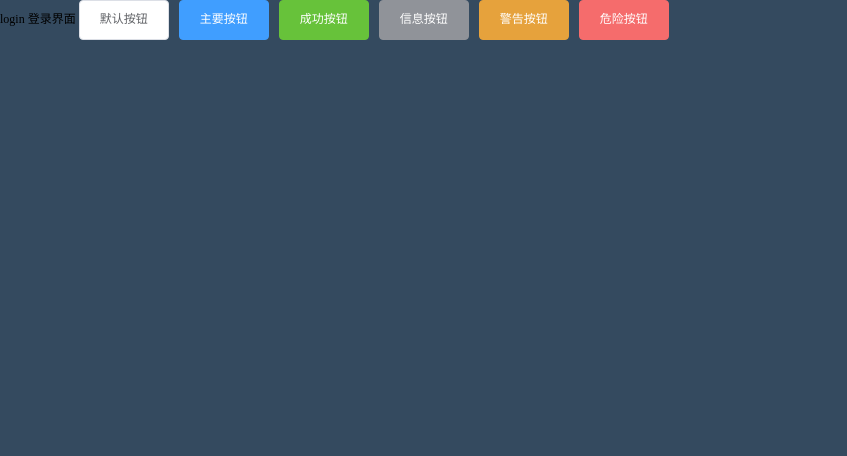
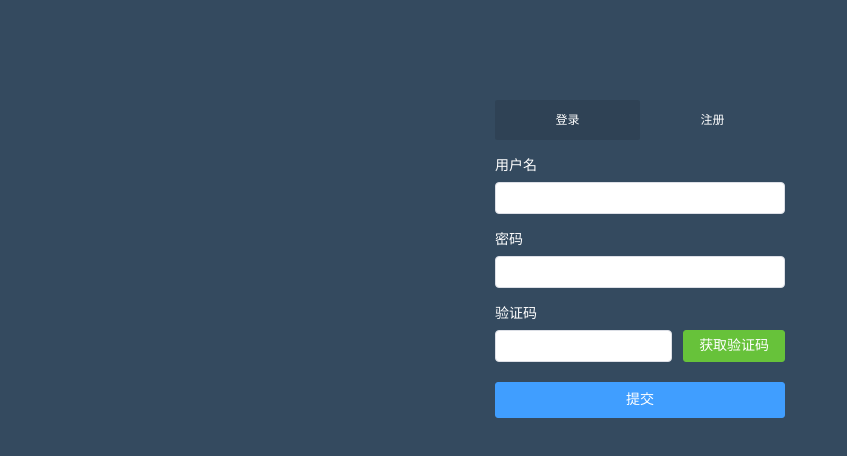
Before and after one commit to mxdProgress/vue-admin, a Vue app: page /#/login in a window 1280 px wide. Shown: the top 456 px of the page, without its empty margins (0-847 px from the left). Built offline with nearby package versions, Linux system fonts and the light colour scheme.

Commit message:
login register ui 设计

```diff
--- a/src/App.vue
+++ b/src/App.vue
@@ -10,6 +10,6 @@
 
 <style lang="scss">
 #app {
-
+  background: #fff;
 }
 </style>
--- /dev/null
+++ b/src/utils/validate.js
@@ -0,0 +1,38 @@
+import { MessageBox } from 'element-ui';
+/**
+ * 过滤特殊字符
+ */
+export function stripscript(str) {
+    var pattern = new RegExp("[`~!@#$^&*()=|{}':;',\\[\\].<>/?~！@#￥……&*（）&;—|{ }【】‘；：”“'。，、？]")
+    var rs = "";
+    for (var i = 0; i < str.length; i++) {
+        rs = rs + str.substr(i, 1).replace(pattern, '');
+    }
+    return rs;
+}
+/**
+ * 验证邮箱
+ */
+export function validateEmail(value) {
+    let reg = /^([a-zA-Z]|[0-9])(\w|\-)+@[a-zA-Z0-9]+\.([a-zA-Z]{2,4})$/;
+    return !reg.test(value) ? true : false;
+}
+/**
+ * 验证密码 6至20位的字母+数字
+ */
+export function validatePass(value) {
+    let reg = /^(?!\D+$)(?![^a-zA-Z]+$)\S{6,20}$/;
+    return !reg.test(value) ? true : false;
+}
+/**
+ * 验证验证码
+ */
+export function validateVCode(value) {
+    let reg = /^[a-z0-9]{6}$/;
+    return !reg.test(value) ? true : false;
+}
+
+/**
+ * 没有使用default时，可以同时声明多个export。
+ * 文件 import 需要花括号。
+ */
--- a/src/views/Login.vue
+++ b/src/views/Login.vue
@@ -1,17 +1,138 @@
 <template>
     <div id="login">
-        login 登录界面
-         <el-button>默认按钮</el-button>
-        <el-button type="primary">主要按钮</el-button>
-        <el-button type="success">成功按钮</el-button>
-        <el-button type="info">信息按钮</el-button>
-        <el-button type="warning">警告按钮</el-button>
-        <el-button type="danger">危险按钮</el-button>
+        <div class="menuBox">
+            <ul style="overflow:hidden;">
+                <li v-for="(item, index) in menuTab" :key="item.id":class="{current:item.current}" @click="toggleMenu(item)" >{{item.txt}}</li>
+            </ul>
+            <div class="container_login">
+                <el-form :model="ruleForm" status-icon :rules="rules" ref="ruleForm" class="demo-ruleForm" size="small">
+                    <el-form-item prop="useName"  class="itemClass">
+                        <label>用户名</label>
+                        <el-input type="text" v-model="ruleForm.useName" autocomplete="off"></el-input>
+                    </el-form-item>
+                    <el-form-item prop="password" class="itemClass">
+                        <label>密码</label>
+                        <el-input type="password" v-model="ruleForm.password" autocomplete="off"></el-input>
+                    </el-form-item>
+                    <el-form-item prop="passwords" class="itemClass" v-if="modules==='register'">
+                        <label>重复密码</label>
+                        <el-input type="password" v-model="ruleForm.passwords" autocomplete="off"></el-input>
+                    </el-form-item>
+                    <el-form-item prop="code"  class="itemClass">
+                        <label>验证码</label>
+                        <el-row :gutter="11">
+                            <el-col :span="15"><el-input v-model.number="ruleForm.code"></el-input></el-col>
+                            <el-col :span="9"><el-button type="success" size="mini">获取验证码</el-button></el-col>
+                        </el-row>
+
+                    </el-form-item>
+                    <el-form-item class="itemClass" style="text-align:left;margin-top:20px;" >
+                        <el-button type="primary" @click="submitForm('ruleForm')" class="block">提交</el-button>
+                        <!-- <el-button @click="resetForm('ruleForm')" class="block">重置</el-button> -->
+                    </el-form-item>
+                </el-form>
+            </div>
+        </div>
     </div>
 </template>
 <script>
+import { stripscript, validatePass, validateEmail, validateVCode } from '@/utils/validate';
 export default {
-    name:'Login'
+    name:'Login',
+    data(){
+
+        var checkUseName = (rule, value, callback) => {
+            if (value === '') {
+                callback(new Error('请输入用户名'));
+            } else if(validateEmail(value)){
+                callback(new Error('用户名格式有误'));
+            } else {
+                callback(); //true
+            }
+        };
+        var checkPassWord = (rule, value, callback) => {
+            // 过滤后的数据
+            this.ruleForm.password = stripscript(value);
+            value = this.ruleForm.password;
+            if (value === '') {
+                callback(new Error("请输入密码"));
+            } else if (validatePass(value)) {
+                callback(new Error("密码为6至20位数字+字母"));
+            } else {
+                callback();
+            }
+        };
+        var checkPassWords = (rule, value, callback) => {
+            this.ruleForm.passwords = stripscript(value);
+            value = this.ruleForm.passwords;
+            if (value === '') {
+                callback(new Error("请再次输入密码"));
+            } else if (value != this.ruleForm.password) {
+                callback(new Error("重复密码不正确"));
+            } else {
+                callback();
+            }
+        };
+
+        var checkCode = (rule, value, callback) => {
+           if (value === '') {
+                return callback(new Error('请输入验证码'));
+            }else if(validateVCode(value)){
+                return callback(new Error('验证码格式有误'));
+            }else{
+                callback();
+            }
+        };
+        return {
+            modules:'login',
+            ruleForm: {
+            useName: '',
+            password: '',
+            passwords: '',
+            code: ''
+        },
+        rules: {
+            useName: [
+                { validator: checkUseName, trigger: 'blur' }
+            ],
+            password: [
+                { validator: checkPassWord, trigger: 'blur' }
+            ],
+            passwords: [
+                { validator: checkPassWords, trigger: 'blur' }
+            ],
+            code: [
+                { validator: checkCode, trigger: 'blur' }
+            ]
+            },
+            menuTab:[
+                {txt:"登录",current:true,type:'login'},
+                {txt:"注册",current:false,type:'register'}
+            ]
+        }
+    },
+    methods:{
+        toggleMenu(data){
+            this.menuTab.forEach((item)=>{
+                item.current=false
+            })
+           data.current=true
+           this.modules = data.type
+        },
+        submitForm(formName) {
+            this.$refs[formName].validate((valid) => {
+            if (valid) {
+                alert('submit!');
+            } else {
+                console.log('error submit!!');
+                return false;
+            }
+            });
+        },
+        // resetForm(formName) {
+        //     this.$refs[formName].resetFields();
+        // }
+    }
 }
 </script>
 <style lang="scss" scoped>
@@ -19,4 +140,36 @@
         height: 100vh;
         background: #344a5f;
     }
+    .menuBox{
+        width:290px;
+        height: 600px;
+        position: absolute;
+        top:0;
+        left: 0;
+        bottom:0;
+        right:0;
+        margin:auto;
+        color:#fff;
+        ul li{
+            width:50%;
+            line-height:40px;
+            border-radius: 2px;
+            text-align: center;
+            float: left;
+            cursor: pointer;
+        }
+        ul li.current{
+            background: rgba(0,0,0,.1);
+        }
+       .itemClass{
+           margin-bottom:10px;
+       }
+       .demo-ruleForm{
+           margin:10px 0;
+       }
+       .block{
+           width: 100%;
+       }
+    }
+
 </style>
```
